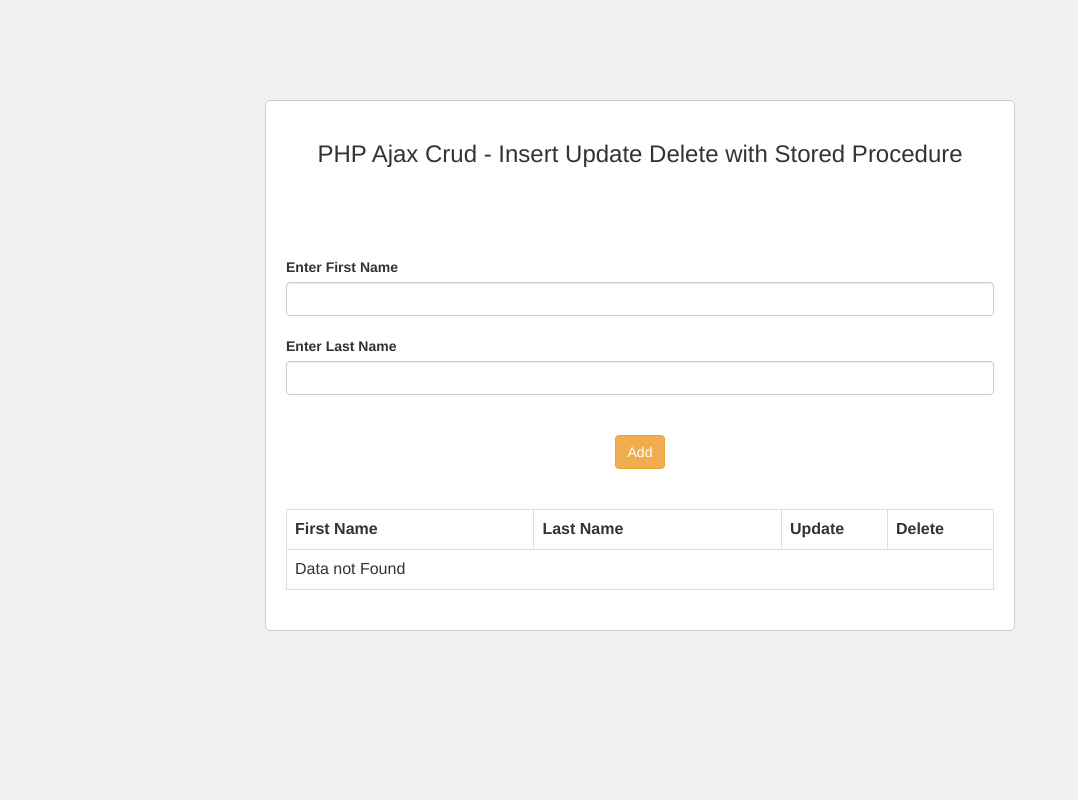
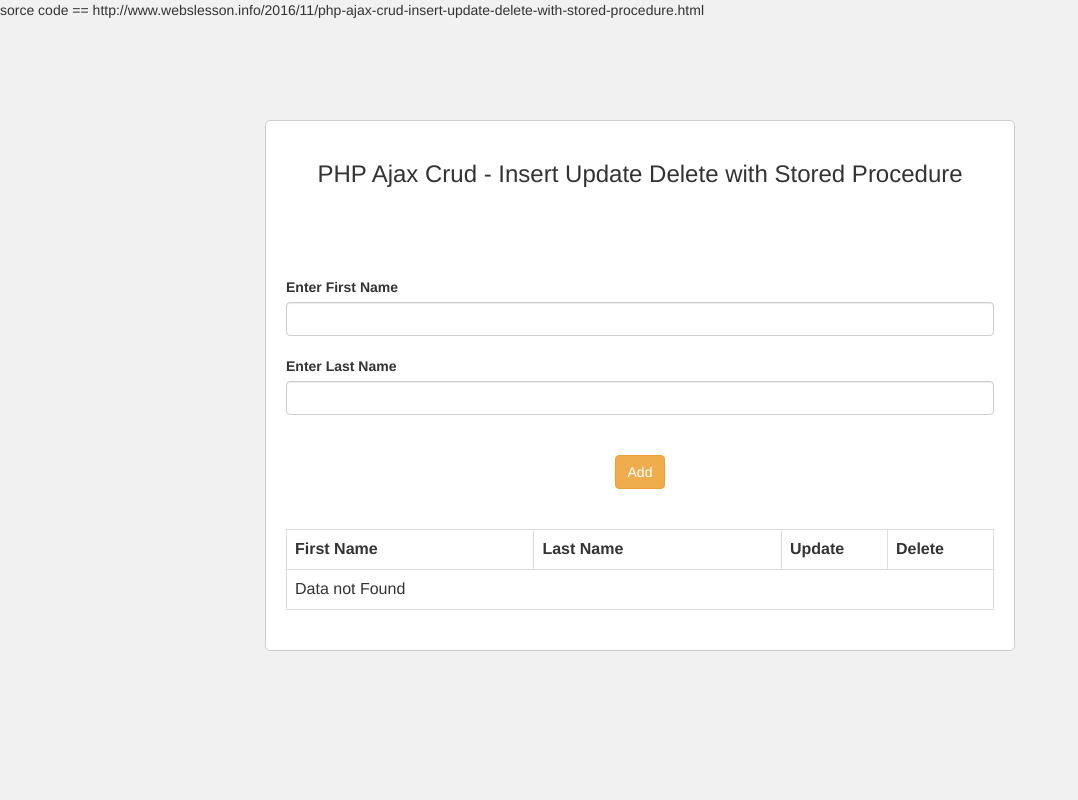
Before and after one commit to kajalvekariya24/ajex_wp_insert, a PHP site: page / in a window 1280 px wide. Shown: the whole page, without its empty margins (0-1078 px from the left). Run offline with PHP 8.4, Linux system fonts and the light colour scheme.

Commit message:
Update index.php

```diff
--- a/emp/index.php
+++ b/emp/index.php
@@ -1,3 +1,6 @@
+
+sorce code == http://www.webslesson.info/2016/11/php-ajax-crud-insert-update-delete-with-stored-procedure.html
+
 <html>
       <head>
            <title>PHP Ajax Crud - Insert Update Delete with Stored Procedure</title>
```
